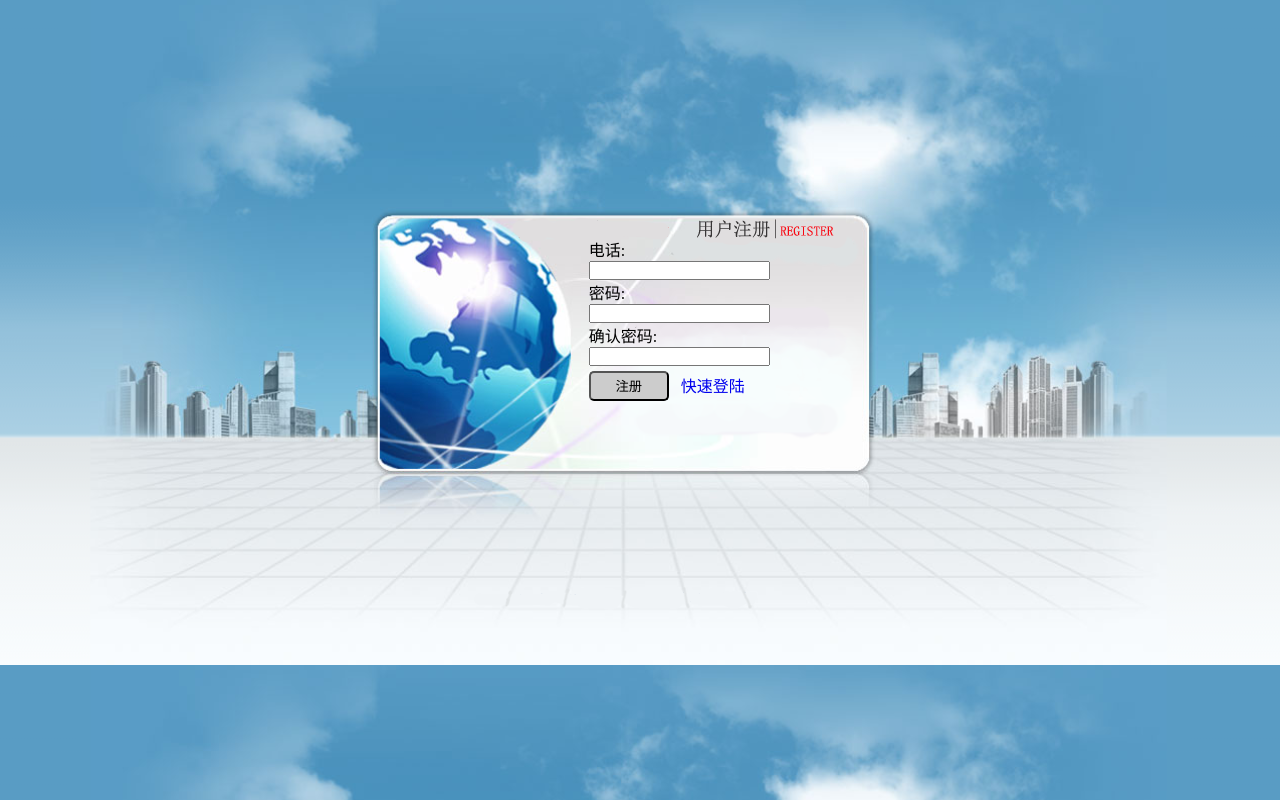
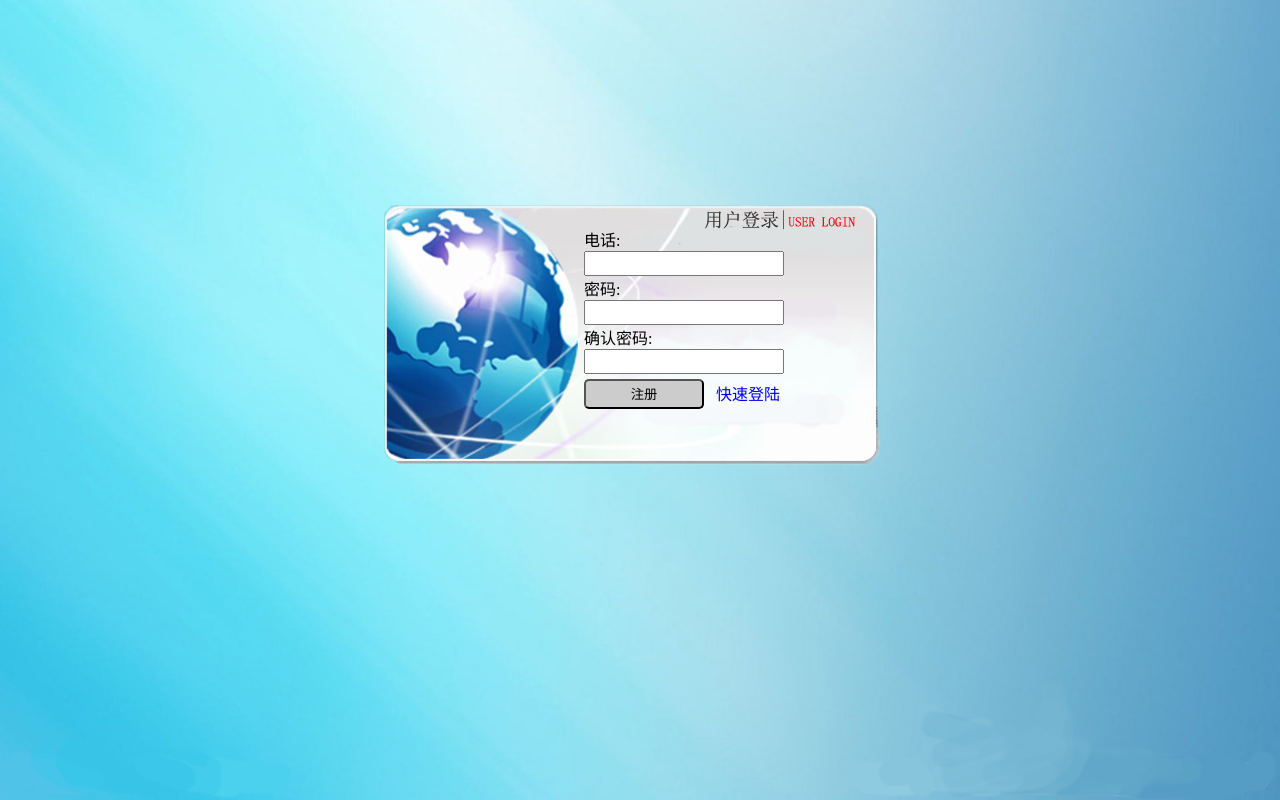
Before and after one commit to OrchidHu/suning, a Django app: page /blog/register/ in a window 1280 px wide. Run offline with Django 3.2, Linux system fonts and the light colour scheme; some libraries are stand-ins or nearby versions.

Commit message:
背景图

```diff
--- a/suning_web/blog/templates/blog/head.html
+++ b/suning_web/blog/templates/blog/head.html
@@ -10,7 +10,7 @@
 	.main-box a:visited{}
 	.main-box a:hover{background:#778899;}
 	.main-box a:active{}
-	.logout{color:#aabb44; font-size:16px;padding:20px 0px 0px 85%;}
+	.logout{height:18px; overflow: hidden; color:#aabb44; font-size:16px;margin:0px 0px 0px 85%; padding:18px 0px 0px 0px;}
 </style>
 {% block head %}
 <div style="height:60px;background:#557788;">
--- a/suning_web/blog/templates/blog/register.html
+++ b/suning_web/blog/templates/blog/register.html
@@ -2,15 +2,26 @@
 <head>
 <style>
     *{margin:0;padding:0;list-style:none}
-    body{background:url(/static/blog/images/register.png)}
-    button{width:80px; height:30px;border-radius: 5px; background:#cccccc;}
+    body{
+        background:url(/static/blog/images/background.png) no-repeat;
+        background-repeat: no-repeat;
+        background-size: 100% 100%;
+    }
+    button{width:120px; height:30px;border-radius: 5px; background:#cccccc;}
     button:hover{background:#778899;color:white;cursor:pointer;}
     a{text-decoration:none;}
     li{font-size:12px;}
+    #id_phone{width:200px;height:25px;}
+    #id_password{width:200px;height:25px;}
+    #id_password2{width:200px;height:25px;}
+    .register-pn{
+        margin:16% 0 0 30%;background: url(/static/blog/images/login-register.png) no-repeat;
+        height: 430px;width: 500px; padding:22px 0px 0px 200px;
+    }
 </style>
 </head>
 <body>
-    <div class="register-pn" style="padding:18.5% 0 0 46%;">
+    <div class="register-pn">
         <form class="form_login" action="." method="post">{% csrf_token %}
             <div>{{form.phone.label}}:</div>
                 <div>{{form.phone}}</div>
--- a/suning_web/blog/views.py
+++ b/suning_web/blog/views.py
@@ -205,6 +205,7 @@ class Spider(ArgsMixin, TemplateView):
         return self.render_to_response(self.context)
 
     def get_email(self):
+        self.context['email_er'] = {}
         email_select = self.get_arg("email-select")
         email = self.get_arg("email")
         if email_select == "yes":
```
Also changed, not shown: suning_web/blog/templates/blog/base.html (+7 -2 lines), suning_web/blog/templates/blog/login.html (+11 -4 lines), suning_web/blog/templates/blog/spider.html (+7 -3 lines), suning_web/blog/static/blog/images/background.png (added), suning_web/blog/static/blog/images/login-register.png (added), suning_web/blog/static/blog/images/login.png (deleted).
